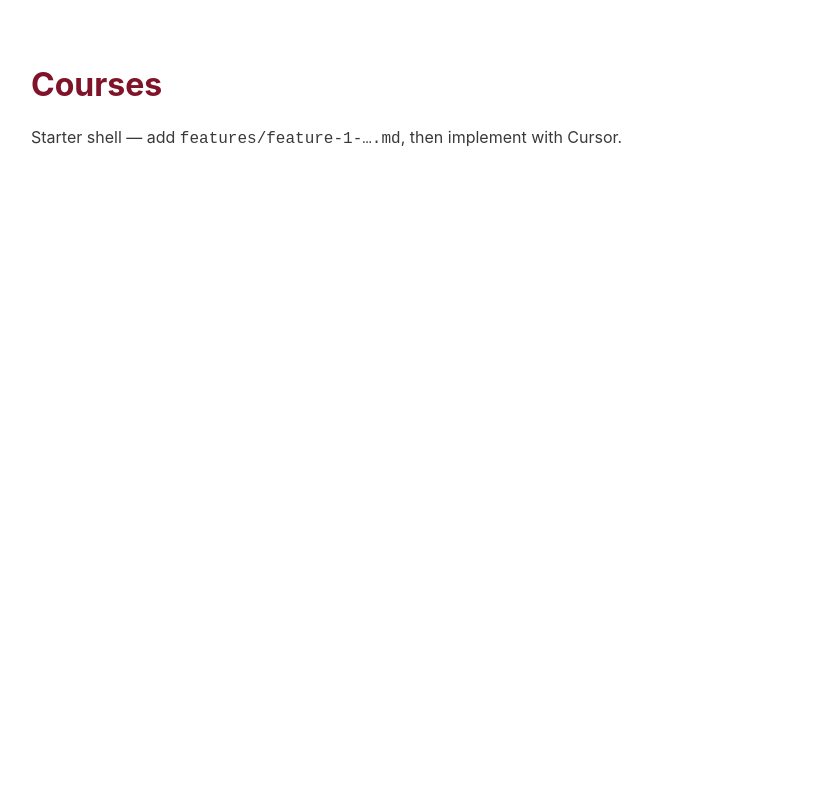
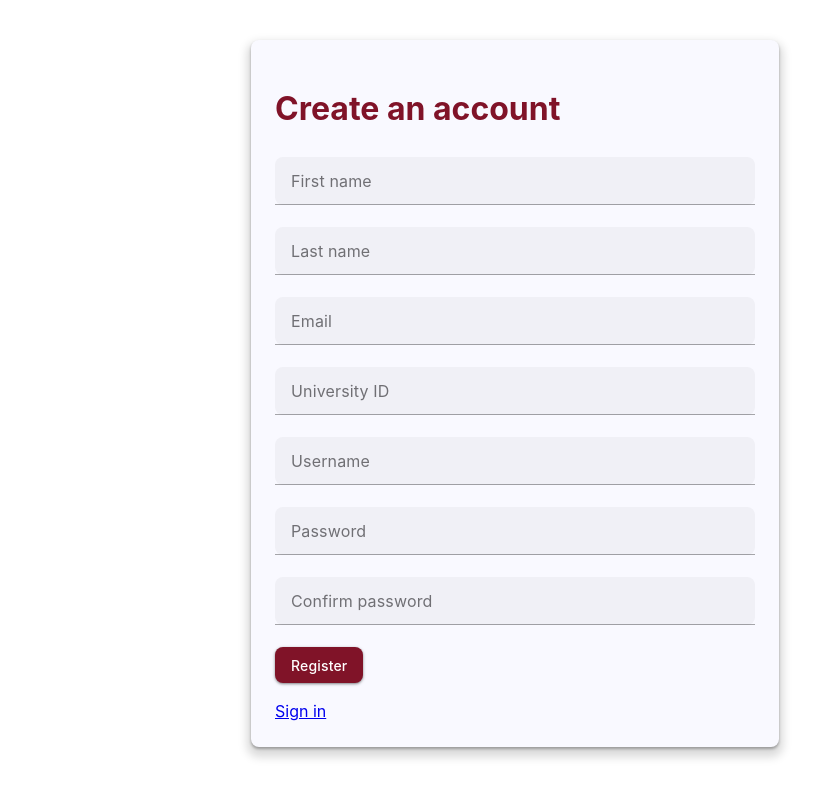
Before and after one commit to MILTONADINA/Courses, a Vue app in the folder frontend/: page /register in a window 1280 px wide. Before the commit this address led to /. Shown: the whole page, without its empty margins (125-941 px from the left). Built offline with nearby package versions, Linux system fonts and the light colour scheme; the HTML template or start-up script is replaced by a standard one; what webfontloader would draw is missing.

Commit message:
Feature 1: add login, register, MenuBar sign out, and route guard

```diff
--- a/frontend/src/App.vue
+++ b/frontend/src/App.vue
@@ -1,8 +1,16 @@
 <script setup>
+import { computed } from "vue";
+import { useRoute } from "vue-router";
+import MenuBar from "./components/MenuBar.vue";
+import Utils from "./config/utils.js";
+
+const route = useRoute();
+const showMenu = computed(() => route.meta.requiresAuth && !!Utils.getStore("user")?.token);
 </script>
 
 <template>
   <v-app>
+    <MenuBar v-if="showMenu" />
     <v-main>
       <router-view />
     </v-main>
--- /dev/null
+++ b/frontend/src/components/MenuBar.vue
@@ -0,0 +1,30 @@
+<script setup>
+import { ref } from "vue";
+import { useRouter } from "vue-router";
+import AuthServices from "../services/authServices.js";
+import Utils from "../config/utils.js";
+
+const router = useRouter();
+const user = ref(Utils.getStore("user"));
+const error = ref("");
+
+async function signOut() {
+  error.value = "";
+  try {
+    await AuthServices.logoutUser();
+    Utils.removeItem("user");
+    user.value = null;
+    await router.push({ name: "login" });
+  } catch (reason) {
+    error.value = reason.response?.data?.message || "Sign out failed.";
+  }
+}
+</script>
+
+<template>
+  <v-app-bar v-if="user" color="primary">
+    <v-app-bar-title>Courses</v-app-bar-title>
+    <v-btn data-testid="sign-out" variant="text" @click="signOut">Sign out</v-btn>
+  </v-app-bar>
+  <v-alert v-if="error" type="error">{{ error }}</v-alert>
+</template>
--- a/frontend/src/router.js
+++ b/frontend/src/router.js
@@ -1,5 +1,8 @@
 import { createRouter, createWebHistory } from "vue-router";
 import Home from "./views/Home.vue";
+import Login from "./views/Login.vue";
+import Register from "./views/Register.vue";
+import Utils from "./config/utils.js";
 
 const router = createRouter({
   history: createWebHistory(import.meta.env.BASE_URL),
@@ -8,6 +11,17 @@ const router = createRouter({
       path: "/",
       name: "home",
       component: Home,
+      meta: { requiresAuth: true },
+    },
+    {
+      path: "/login",
+      name: "login",
+      component: Login,
+    },
+    {
+      path: "/register",
+      name: "register",
+      component: Register,
     },
     {
       path: "/:pathMatch(.*)*",
@@ -16,4 +30,10 @@ const router = createRouter({
   ],
 });
 
+router.beforeEach((to) => {
+  if (to.meta.requiresAuth && !Utils.getStore("user")?.token) {
+    return { name: "login" };
+  }
+});
+
 export default router;
--- /dev/null
+++ b/frontend/src/services/authServices.js
@@ -0,0 +1,7 @@
+import apiClient from "./services.js";
+
+export default {
+  registerUser(data) { return apiClient.post("register", data); },
+  loginUser(data) { return apiClient.post("login", data); },
+  logoutUser() { return apiClient.post("logout"); },
+};
--- a/frontend/src/views/Home.vue
+++ b/frontend/src/views/Home.vue
@@ -4,8 +4,6 @@
 <template>
   <v-container class="py-10">
     <h1 class="text-h4 mb-2">Courses</h1>
-    <p class="text-body-1">
-      Starter shell — add <code>features/feature-1-….md</code>, then implement with Cursor.
-    </p>
+    <p class="text-body-1">Welcome to the Courses Management System.</p>
   </v-container>
 </template>
--- /dev/null
+++ b/frontend/src/views/Login.vue
@@ -0,0 +1,44 @@
+<script setup>
+import { reactive, ref } from "vue";
+import { useRouter } from "vue-router";
+import AuthServices from "../services/authServices.js";
+import Utils from "../config/utils.js";
+
+const router = useRouter();
+const form = reactive({ userName: "", password: "" });
+const error = ref("");
+const loading = ref(false);
+
+async function submit() {
+  error.value = "";
+  if (!form.userName.trim() || !form.password) {
+    error.value = "Invalid username or password.";
+    return;
+  }
+  loading.value = true;
+  try {
+    const response = await AuthServices.loginUser({ ...form });
+    Utils.setStore("user", response.data);
+    await router.push({ name: "home" });
+  } catch (reason) {
+    error.value = reason.response?.data?.message || "Invalid username or password.";
+  } finally {
+    loading.value = false;
+  }
+}
+</script>
+
+<template>
+  <v-container class="py-10" style="max-width: 480px">
+    <v-card elevation="4" class="pa-6">
+      <h1 class="text-h4 mb-6">Sign in</h1>
+      <v-alert v-if="error" type="error" class="mb-4">{{ error }}</v-alert>
+      <form @submit.prevent="submit">
+        <v-text-field v-model="form.userName" label="Username" data-testid="userName" />
+        <v-text-field v-model="form.password" label="Password" type="password" data-testid="password" />
+        <v-btn type="submit" color="primary" class="oc-cta" :loading="loading">Sign in</v-btn>
+      </form>
+      <router-link :to="{ name: 'register' }" class="d-inline-block mt-4">Create an account</router-link>
+    </v-card>
+  </v-container>
+</template>
--- /dev/null
+++ b/frontend/src/views/Register.vue
@@ -0,0 +1,66 @@
+<script setup>
+import { reactive, ref } from "vue";
+import { useRouter } from "vue-router";
+import AuthServices from "../services/authServices.js";
+import Utils from "../config/utils.js";
+import { isValidEmail } from "../config/validation.js";
+
+const router = useRouter();
+const form = reactive({
+  firstName: "", lastName: "", email: "", universityId: "",
+  userName: "", password: "", confirmPassword: "",
+});
+const error = ref("");
+const loading = ref(false);
+const fields = [
+  ["firstName", "First name"], ["lastName", "Last name"],
+  ["email", "Email"], ["universityId", "University ID"],
+  ["userName", "Username"], ["password", "Password"],
+  ["confirmPassword", "Confirm password"],
+];
+
+function validate() {
+  for (const [field, label] of fields) {
+    if (!form[field].trim()) return `${label} is required.`;
+  }
+  if (!isValidEmail(form.email)) return "Enter a valid email address.";
+  if (form.password.length < 8) return "Password must be at least 8 characters.";
+  if (form.password !== form.confirmPassword) return "Passwords do not match.";
+  return "";
+}
+
+async function submit() {
+  error.value = validate();
+  if (error.value) return;
+  loading.value = true;
+  try {
+    const response = await AuthServices.registerUser({ ...form });
+    Utils.setStore("user", response.data);
+    await router.push({ name: "home" });
+  } catch (reason) {
+    error.value = reason.response?.data?.message || "Registration failed.";
+  } finally {
+    loading.value = false;
+  }
+}
+</script>
+
+<template>
+  <v-container class="py-10" style="max-width: 560px">
+    <v-card elevation="4" class="pa-6">
+      <h1 class="text-h4 mb-6">Create an account</h1>
+      <v-alert v-if="error" type="error" class="mb-4">{{ error }}</v-alert>
+      <form @submit.prevent="submit">
+        <v-text-field v-model="form.firstName" label="First name" data-testid="firstName" />
+        <v-text-field v-model="form.lastName" label="Last name" data-testid="lastName" />
+        <v-text-field v-model="form.email" label="Email" data-testid="email" />
+        <v-text-field v-model="form.universityId" label="University ID" data-testid="universityId" />
+        <v-text-field v-model="form.userName" label="Username" data-testid="userName" />
+        <v-text-field v-model="form.password" label="Password" type="password" data-testid="password" />
+        <v-text-field v-model="form.confirmPassword" label="Confirm password" type="password" data-testid="confirmPassword" />
+        <v-btn type="submit" color="primary" class="oc-cta" :loading="loading">Register</v-btn>
+      </form>
+      <router-link :to="{ name: 'login' }" class="d-inline-block mt-4">Sign in</router-link>
+    </v-card>
+  </v-container>
+</template>
```
